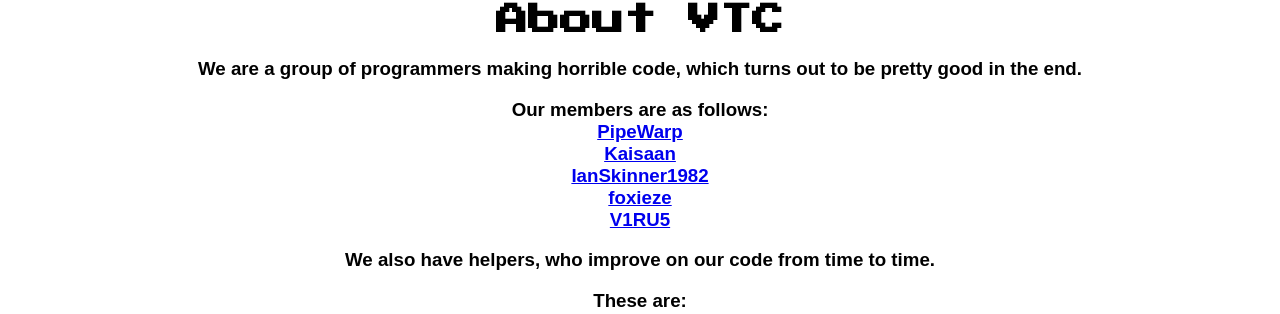
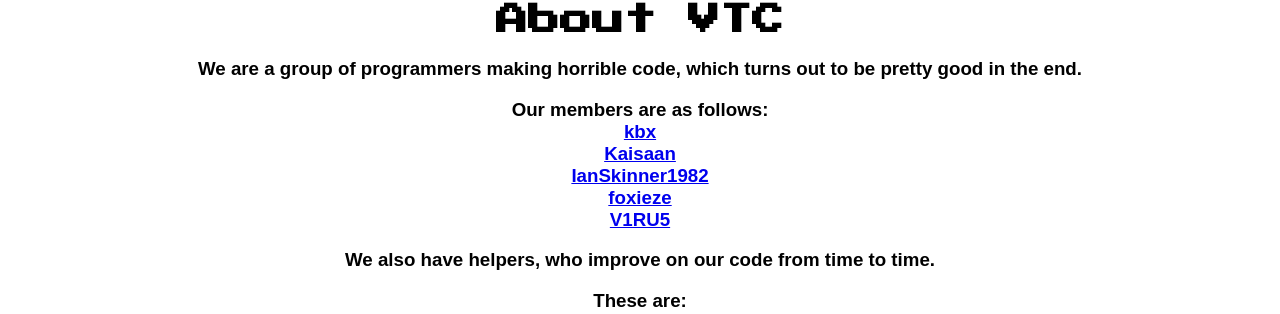
Before and after one commit to Very-Terrible-Code/vtcsite, a Jekyll site: the page built from about/index.html, in a window 1280 px wide. Shown: the part 113-427 px from the top of the page. Built offline with Jekyll 4.4.1, drawn with Linux system fonts in a browser that asks for light colours; nearby versions of some CDN libraries.

Commit message:
Update index.html

```diff
--- a/about/index.html
+++ b/about/index.html
@@ -9,7 +9,7 @@ layout: default
   </div>
   <div class="t-center" data-aos="fade-up" data-aos-duration="500">
     <h3>We are a group of programmers making horrible code, which turns out to be pretty good in the end.</h3>
-    <h3>Our members are as follows: <br> <a target="_blank" href="https://github.com/PipeWarp">PipeWarp</a> <br>
+    <h3>Our members are as follows: <br> <a target="_blank" href="https://github.com/kb-x">kbx</a> <br>
       <a target="_blank" href="https://github.com/Kaisaan">Kaisaan</a><br>
       <a target="_blank" href="https://github.com/IanSkinner1982">IanSkinner1982</a><br>
       <a target="_blank" href="https://github.com/foxieze">foxieze</a><br>
```
